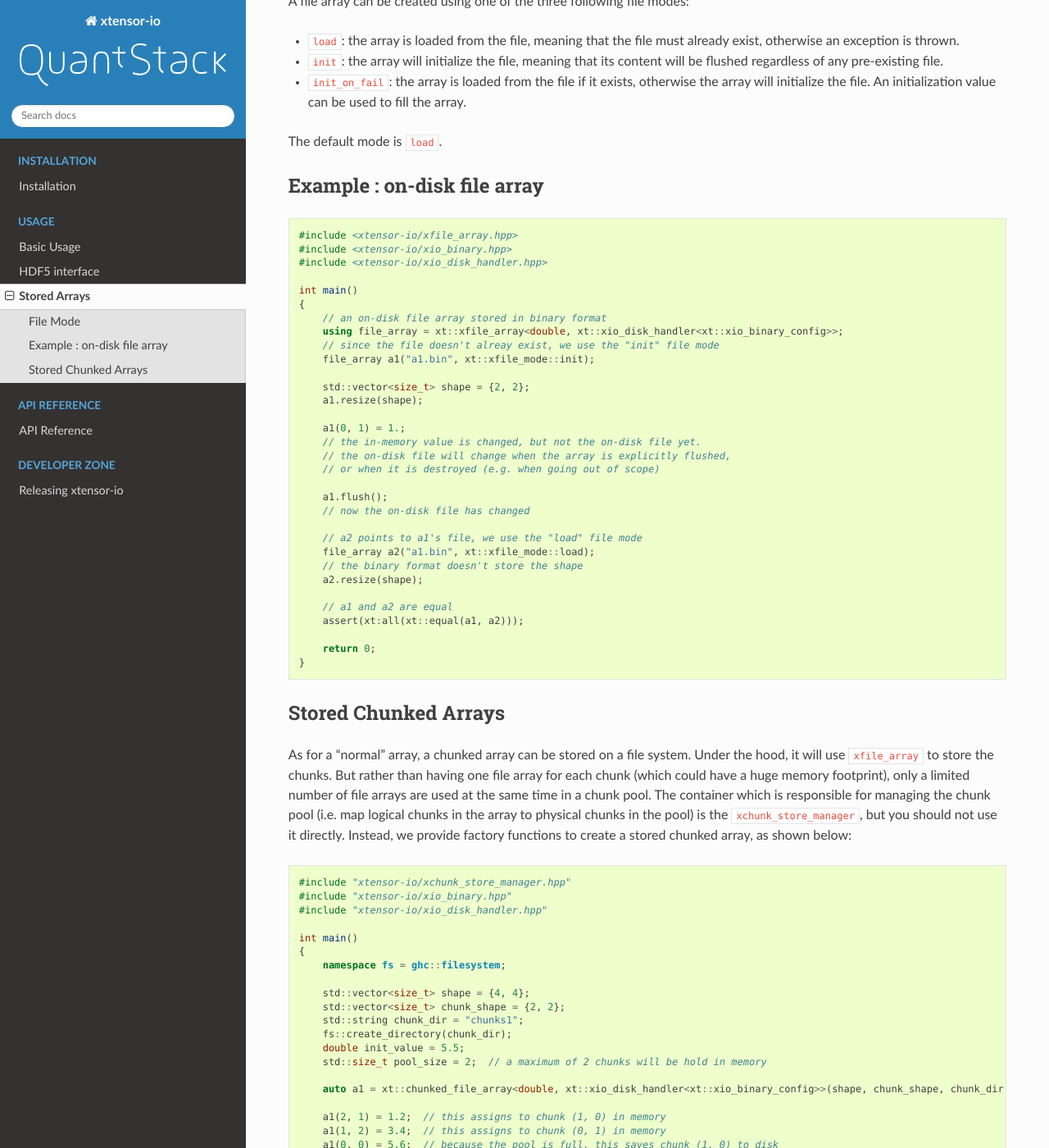
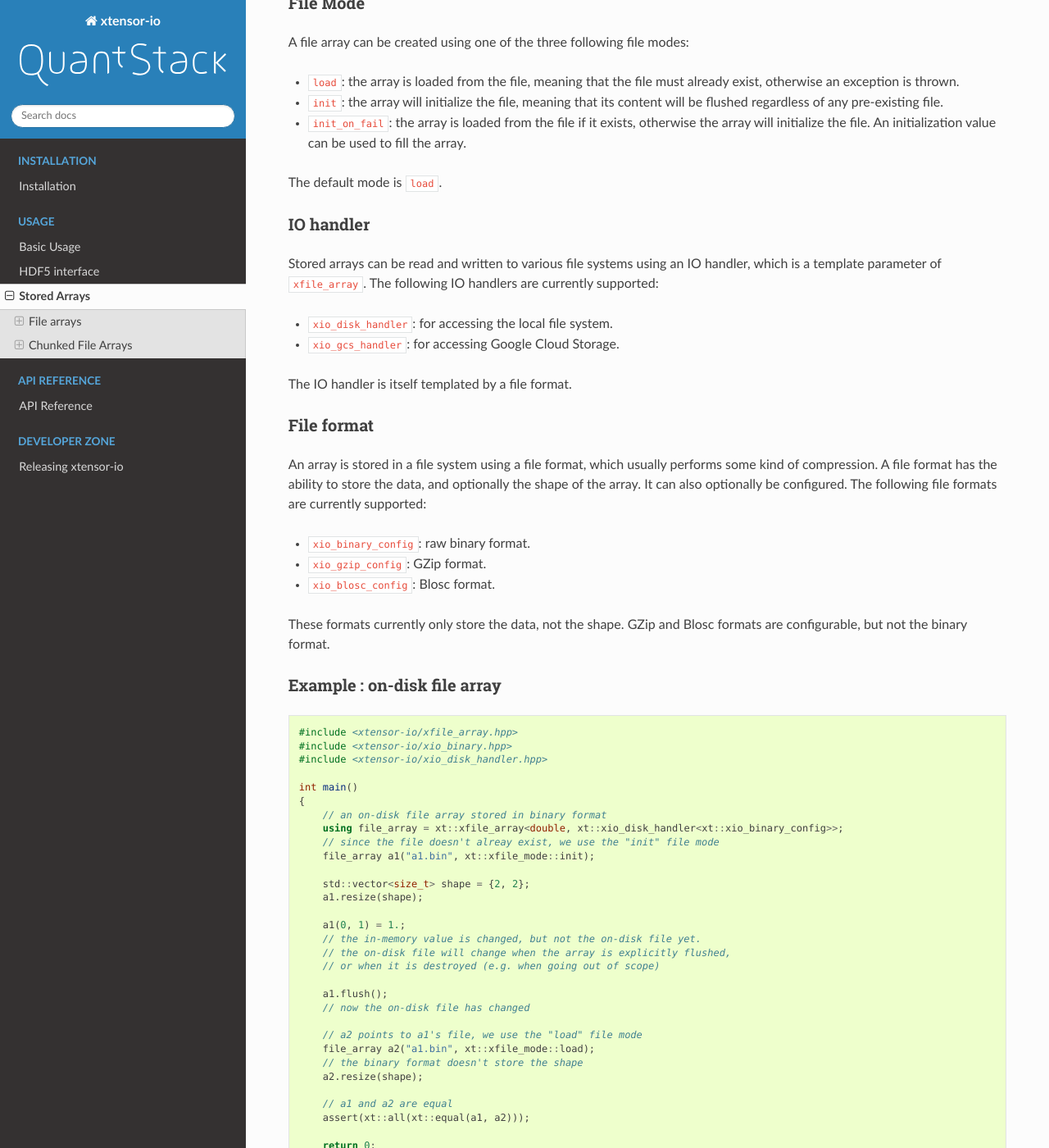
Before and after one commit to xtensor-stack/xtensor-io, a Sphinx documentation site: the page built from docs/source/stored_arrays.rst, in a window 1280 px wide and 1400 px high, scrolled down 349 px. Shown: the whole window at 82% size. Built offline with Sphinx 7.4.7 and the Read the Docs theme 2.0.0, drawn with Linux system fonts in a browser that asks for light colours; some of the changed text lies outside the part shown.

Commit message:
Improved stored array documentation

```diff
--- a/docs/source/stored_arrays.rst
+++ b/docs/source/stored_arrays.rst
@@ -6,6 +6,9 @@
 
 Stored Arrays
 =============
+
+File arrays
+-----------
 
 Arrays can be stored on a file system using ``xfile_array``, enabling
 persistence of data. This type of array is a file-backed cached ``xarray``,
@@ -16,7 +19,7 @@
 e.g. GZip or Blosc.
 
 File Mode
----------
+^^^^^^^^^
 
 A file array can be created using one of the three following file modes:
 
@@ -30,9 +33,35 @@
 
 The default mode is ``load``.
 
+IO handler
+^^^^^^^^^^
+
+Stored arrays can be read and written to various file systems using an IO
+handler, which is a template parameter of ``xfile_array``. The following IO
+handlers are currently supported:
+
+- ``xio_disk_handler``: for accessing the local file system.
+- ``xio_gcs_handler``: for accessing Google Cloud Storage.
+
+The IO handler is itself templated by a file format.
+
+File format
+^^^^^^^^^^^
+
+An array is stored in a file system using a file format, which usually performs
+some kind of compression. A file format has the ability to store the data, and
+optionally the shape of the array. It can also optionally be configured. The
+following file formats are currently supported:
+
+- ``xio_binary_config``: raw binary format.
+- ``xio_gzip_config``: GZip format.
+- ``xio_blosc_config``: Blosc format.
+
+These formats currently only store the data, not the shape. GZip and Blosc
+formats are configurable, but not the binary format.
+
 Example : on-disk file array
-----------------------------
-
+^^^^^^^^^^^^^^^^^^^^^^^^^^^^
 
 .. code:: cpp
 
@@ -64,13 +93,13 @@
         a2.resize(shape);
 
         // a1 and a2 are equal
-        assert(xt:all(xt::equal(a1, a2)));
+        assert(xt::all(xt::equal(a1, a2)));
 
         return 0;
     }
 
-Stored Chunked Arrays
----------------------
+Chunked File Arrays
+-------------------
 
 As for a "normal" array, a chunked array can be stored on a file system. Under
 the hood, it will use ``xfile_array`` to store the chunks. But rather than
@@ -79,7 +108,10 @@
 The container which is responsible for managing the chunk pool (i.e. map
 logical chunks in the array to physical chunks in the pool) is the
 ``xchunk_store_manager``, but you should not use it directly. Instead, we
-provide factory functions to create a stored chunked array, as shown below:
+provide factory functions to create a chunked file array, as shown below:
+
+Example : on-disk chunked file array
+^^^^^^^^^^^^^^^^^^^^^^^^^^^^^^^^^^^^
 
 .. code-block:: cpp
 
@@ -105,5 +137,6 @@
         a1(0, 0) = 5.6;  // because the pool is full, this saves chunk (1, 0) to disk
                          // and assigns to chunk (0, 0) in memory
         // when a1 is destroyed, all the modified chunks are saved to disk
-        // this can be forced with a1.chunks().flush()
+        // here, only chunks (0, 1) and (0, 0) are saved, since chunk (1, 0) was not changed
+        // flushing can be triggered manually by calling a1.chunks().flush()
     }
```
Also changed, not shown: 2 other files.
